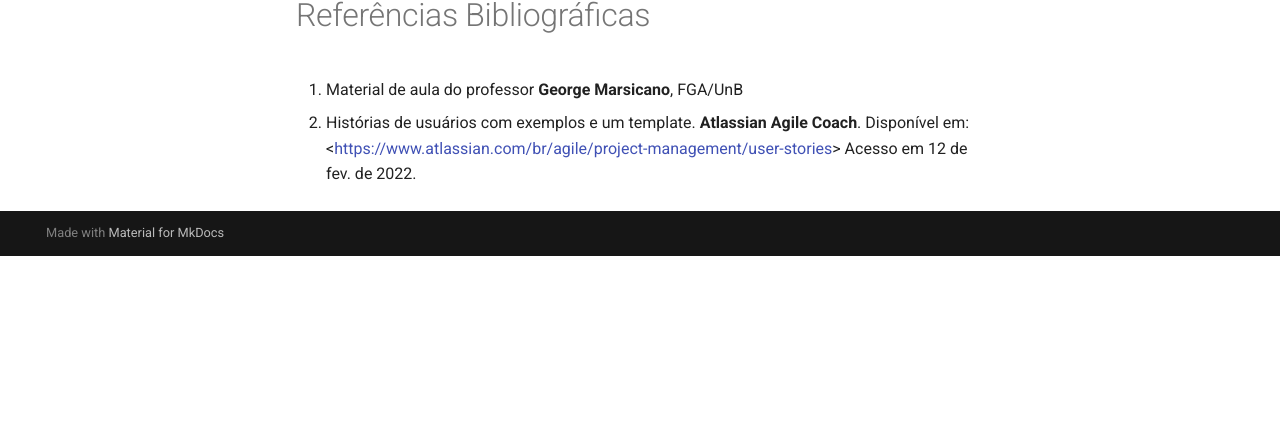
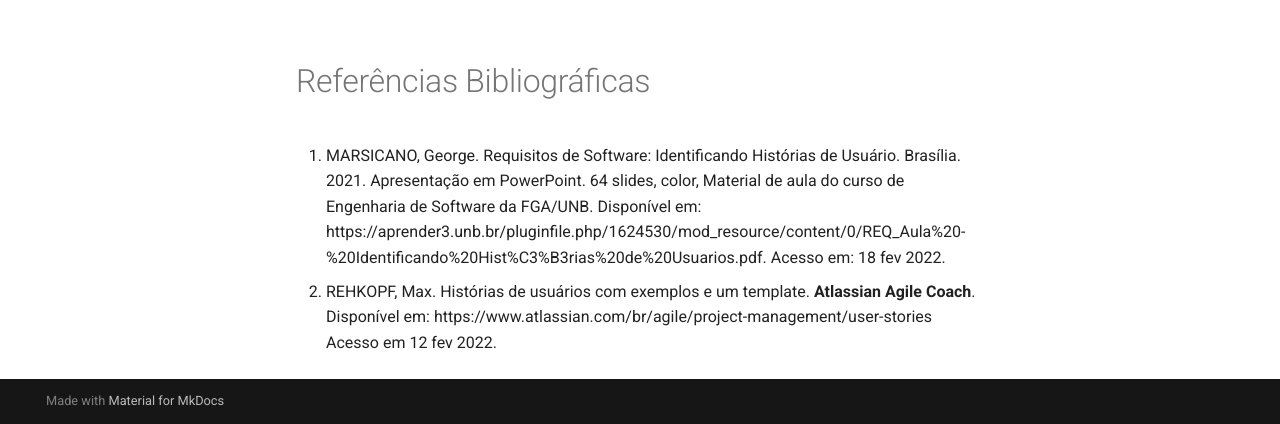
Before and after one commit to luisgaboardi/2021.2-PousadaAnimal, an MkDocs documentation site: the page built from docs/product-backlog.md, in a window 1280 px wide and 900 px high, scrolled down 1383 px, cut to the strip 476-900 px from the top of the window. Built offline with MkDocs 1.6.1 and Material for MkDocs 9.7.7, drawn with Linux system fonts in a browser that asks for light colours; before the commit the page ends 2115 px from its top, so only the background shows below that; some of the changed text lies outside the part shown.

Commit message:
#27/ adding ABNT rules

```diff
--- a/docs/product-backlog.md
+++ b/docs/product-backlog.md
@@ -4,6 +4,7 @@
 | Data       | Autor                                        | Modificações                      | Versão |
 | ---------- | -------------------------------------------- | --------------------------------- | ------ |
 | 12/02/2022 | [Luís Lins](https://github.com/luisgaboardi), [Lais Portela](https://github.com/laispa), [Ana Julia](https://github.com/aluzianobriceno), [Lara Murussi](https://github.com/klmurussi) | Adiciona primeira versão do Backlog do Produto | 1.0 |
+| 18/02/2022 | [Kathlyn Lara](https://github.com/klmurussi) | Adicionando regras da ABNT nas referências bibliográficas | 1.1 |
 
 # Introdução
 O Backlog do Produto faz parte da metodologia Scrum, onde é colocado todas os requisitos necessarios para o desenvolvimento do projeto. Para a organização do backlog foi utilizado a estrutura de organização de requisitos do SAFe, que é divida em quatro partes: Temas de investimento, épicos, features e histórias de usuário.
@@ -29,5 +30,5 @@ Serviços promovidos pelo sistema para cumprir com as necessidades do usuário.
 <br>
 
 # Referências Bibliográficas
-1. Material de aula do professor **George Marsicano**, FGA/UnB
-1. Histórias de usuários com exemplos e um template. **Atlassian Agile Coach**. Disponível em: <<https://www.atlassian.com/br/agile/project-management/user-stories>> Acesso em 12 de fev. de 2022.
+1. MARSICANO, George. Requisitos de Software: Identificando Histórias de Usuário. Brasília. 2021. Apresentação em PowerPoint. 64 slides, color, Material de aula do curso de Engenharia de Software da FGA/UNB. Disponível em: https://aprender3.unb.br/pluginfile.php/1624530/mod_resource/content/0/REQ_Aula%20-%20Identificando%20Hist%C3%B3rias%20de%20Usuarios.pdf. Acesso em: 18 fev 2022.
+2. REHKOPF, Max. Histórias de usuários com exemplos e um template. **Atlassian Agile Coach**. Disponível em: https://www.atlassian.com/br/agile/project-management/user-stories Acesso em 12 fev 2022.
```
